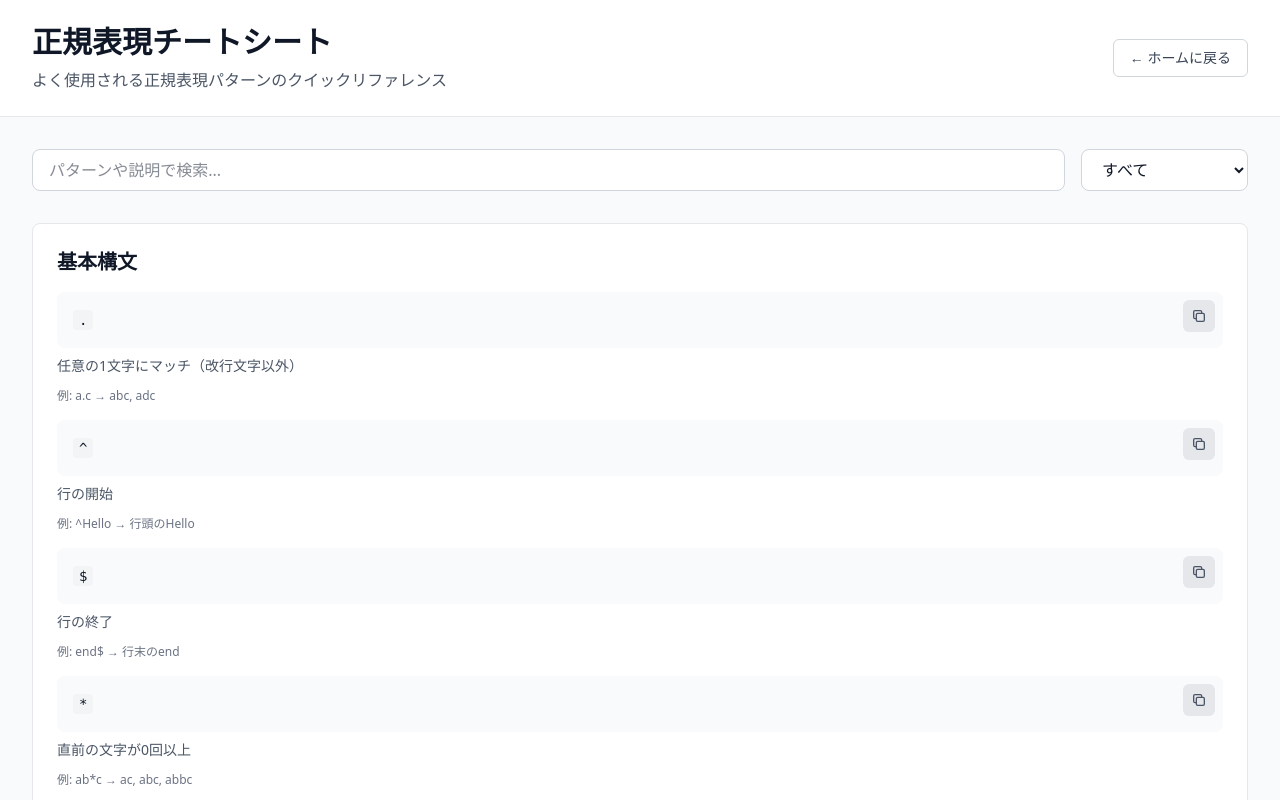
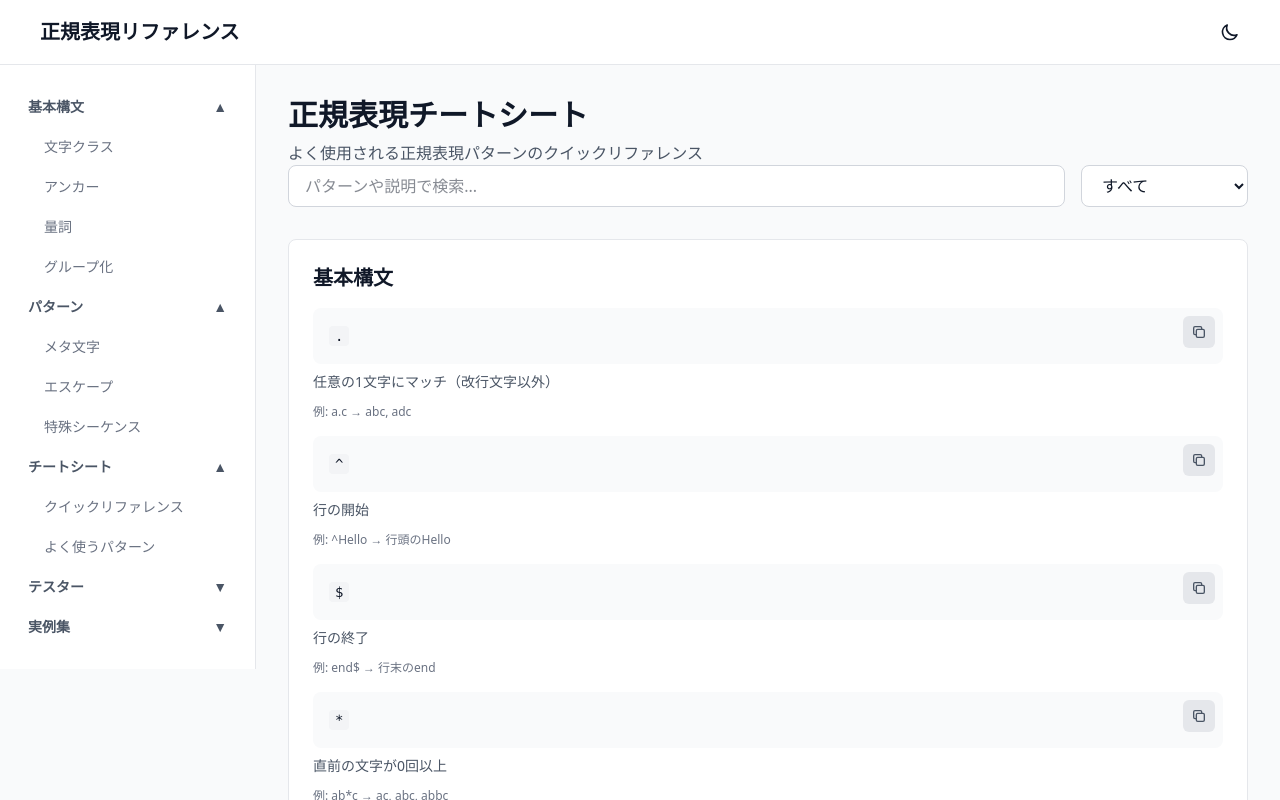
Before and after one commit to KK-a-tech/regexp_site, a Next.js app: page /cheatsheet in a window 1280 px wide. Shown: the top 800 px of the page. Built offline with nearby package versions, Linux system fonts and the light colour scheme.

Commit message:
feat: リファレンスにサイドバーを追加

```diff
--- a/src/app/cheatsheet/page.tsx
+++ b/src/app/cheatsheet/page.tsx
@@ -1,6 +1,8 @@
 'use client';
 
 import { useState } from 'react';
+import Header from "@/components/layout/Header";
+import Sidebar from "@/components/layout/Sidebar";
 import CodeBlock from "@/components/ui/CodeBlock";
 
 // セクションコンポーネント
@@ -121,29 +123,12 @@ export default function CheatSheetPage() {
 
   return (
     <div className="min-h-screen bg-gray-50 dark:bg-gray-900">
-      {/* ヘッダー */}
-      <header className="bg-white dark:bg-gray-800 border-b border-gray-200 dark:border-gray-700">
-        <div className="max-w-7xl mx-auto px-4 sm:px-6 lg:px-8 py-6">
-          <div className="flex items-center justify-between">
-            <div>
-              <h1 className="text-3xl font-bold text-gray-900 dark:text-white">
-                正規表現チートシート
-              </h1>
-              <p className="text-gray-600 dark:text-gray-300 mt-2">
-                よく使用される正規表現パターンのクイックリファレンス
-              </p>
-            </div>
-            <a
-              href="/"
-              className="inline-flex items-center px-4 py-2 border border-gray-300 dark:border-gray-600 rounded-md text-sm font-medium text-gray-700 dark:text-gray-300 bg-white dark:bg-gray-800 hover:bg-gray-50 dark:hover:bg-gray-700 focus-ring"
-            >
-              ← ホームに戻る
-            </a>
-          </div>
-        </div>
-      </header>
-
-      <div className="max-w-7xl mx-auto px-4 sm:px-6 lg:px-8 py-8">
+      <Header />
+      <div className="flex">
+        <Sidebar />
+        <main className="max-w-7xl mx-auto px-4 sm:px-6 lg:px-8 py-8">
+          <h2 className="text-3xl font-bold text-gray-900 dark:text-white">正規表現チートシート</h2>
+          <p className="text-gray-600 dark:text-gray-300 mt-2">よく使用される正規表現パターンのクイックリファレンス</p>
           {/* 検索とフィルター */}
           <div className="mb-8 flex flex-col sm:flex-row gap-4">
             <div className="flex-1">
@@ -231,6 +216,7 @@ export default function CheatSheetPage() {
               </div>
             </div>
           </div>
+        </main>
       </div>
     </div>
   );
```
Lines whose indentation alone changed are shown as unchanged.
